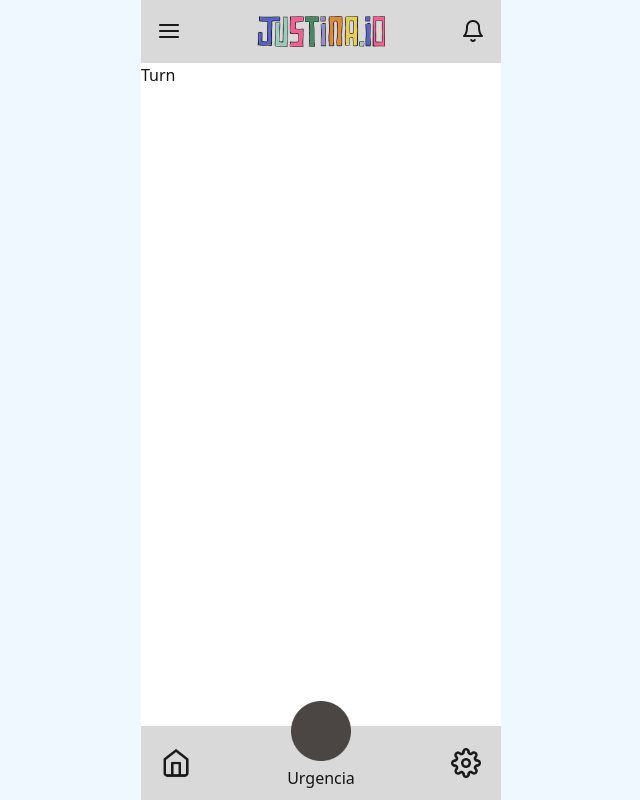
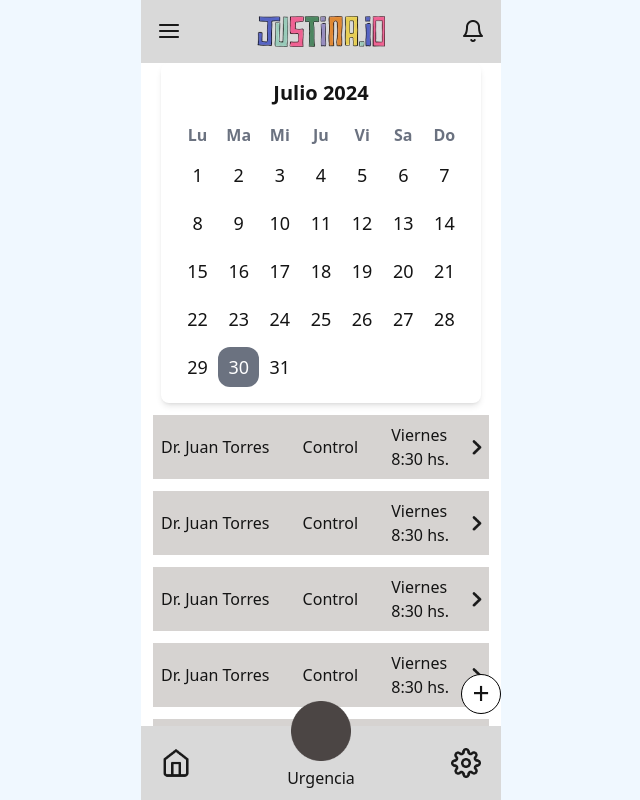
Before and after one commit to No-Country-simulation/h1-04-java-react, a React (Vite) app in the folder client/: page /turn-calendar in a window 1280 px wide. Shown: the whole page, without its empty margins (319-959 px from the left). Built offline with nearby package versions, Linux system fonts and the light colour scheme.

Commit message:
calendar

```diff
--- a/client/src/Components/NavBar/NavBar.jsx
+++ b/client/src/Components/NavBar/NavBar.jsx
@@ -43,7 +43,7 @@ const NavBar = () => {
             </div>
 
             <ul className='space-y-4'>
-              <a href='/new-turn' className='flex items-center'>
+              <a href='/turn-calendar' className='flex items-center'>
                 <img src={calendarIcon} alt='turnos' className='w-6 h-6 mr-2' />
                 Turnos <span className='badge ml-auto'>1</span>
               </a>
--- a/client/src/Components/Patient/Turn/NewTurn/NewTurn.jsx
+++ b/client/src/Components/Patient/Turn/NewTurn/NewTurn.jsx
@@ -1,5 +1,6 @@
 import React, { useState } from "react";
 import check from "../../../../Assets/Imgs/check.png";
+import Calendar from "../../../../helpers/atoms/Calendar";
 
 const NewTurn = () => {
   const [selectedEspecialidad, setSelectedEspecialidad] = useState("");
--- /dev/null
+++ b/client/src/Components/Patient/Turn/TurnCalendar/TurnCalendar.jsx
@@ -0,0 +1,45 @@
+import React from "react";
+import Calendar from "../../../../helpers/atoms/Calendar";
+import Turns from "../Turns";
+import { Link } from "react-router-dom";
+
+export default function TurnCalendar() {
+  return (
+    <div className='mt-0'>
+      <Calendar />
+      <Turns
+        doctor={"Dr. Juan Torres"}
+        time={"8:30 hs."}
+        href={"/"}
+        type={"Control"}
+      />
+      <Turns
+        doctor={"Dr. Juan Torres"}
+        time={"8:30 hs."}
+        href={"/"}
+        type={"Control"}
+      />
+      <Turns
+        doctor={"Dr. Juan Torres"}
+        time={"8:30 hs."}
+        href={"/"}
+        type={"Control"}
+      />
+      <Turns
+        doctor={"Dr. Juan Torres"}
+        time={"8:30 hs."}
+        href={"/"}
+        type={"Control"}
+      />
+      <Turns
+        doctor={"Dr. Juan Torres"}
+        time={"8:30 hs."}
+        href={"/"}
+        type={"Control"}
+      />
+      <button className='rounded-full border-black border w-10 h-10 text-3xl pb-9 left-80 bottom-3 sticky bg-white'>
+        <Link to={"/new-turn"}>+</Link>
+      </button>
+    </div>
+  );
+}
--- /dev/null
+++ b/client/src/Components/Patient/Turn/Turns.jsx
@@ -0,0 +1,27 @@
+import PropTypes from "prop-types";
+import arrow from "../../../Assets/Imgs/arrow.png";
+
+const Turns = ({ doctor, time, href, type }) => {
+  return (
+    <div className='bg-stone-300  flex justify-between items-center py-2 m-3'>
+      <div>
+        <p className='ml-2'>{doctor}</p>
+      </div>
+      <div>
+        <p className=''>{type}</p>
+      </div>
+      <div className='flex items-center'>
+        <div>
+          <p>Viernes</p>
+          <p>{time}</p>
+        </div>
+
+        <a href={href}>
+          <img src={arrow} alt='arrow' className='w-6 h-6 ml-4' />
+        </a>
+      </div>
+    </div>
+  );
+};
+
+export default Turns;
--- a/client/src/Router/Routers.jsx
+++ b/client/src/Router/Routers.jsx
@@ -10,19 +10,20 @@ import Turn from "../Components/Patient/Turn/Turn.jsx";
 import Treatments from "../Components/Patient/Treatments/Treatments.jsx";
 import Treatment from "../Components/Patient/Treatment/Treatment.jsx";
 import NewTurn from "../Components/Patient/Turn/NewTurn/NewTurn.jsx";
+import TurnCalendar from "../Components/Patient/Turn/TurnCalendar/TurnCalendar.jsx";
 
 const Router = () => {
   return (
     <BrowserRouter>
       <div className='bg-white w-[360px] h-[800px] flex flex-col justify-between'>
         <NavBar />
-        <div className='h-full'>
+        <div className='h-full relative overflow-y-auto'>
           <Routes>
             <Route exact path='/login' element={<Login />} />
             <Route exact path='/register' element={<Register />} />
 
             <Route exact path='/patient' element={<HomePatient />} />
-            <Route exact path='/turn-calendar' element={<Turn />} />
+            <Route exact path='/turn-calendar' element={<TurnCalendar />} />
             <Route exact path='/new-turn' element={<NewTurn />} />
             <Route exact path='/confirm-new-turn' element={<Turn />} />
             <Route exact path='/error-new-turn' element={<Turn />} />
--- /dev/null
+++ b/client/src/helpers/atoms/Calendar.jsx
@@ -0,0 +1,72 @@
+import React from "react";
+
+const Calendar = () => {
+  const now = new Date();
+  const monthNames = [
+    "Enero",
+    "Febrero",
+    "Marzo",
+    "Abril",
+    "Mayo",
+    "Junio",
+    "Julio",
+    "Agosto",
+    "Septiembre",
+    "Octubre",
+    "Noviembre",
+    "Diciembre",
+  ];
+  const daysOfWeek = ["Lu", "Ma", "Mi", "Ju", "Vi", "Sa", "Do"];
+
+  const month = now.getMonth();
+  const year = now.getFullYear();
+  const today = now.getDate();
+
+  // Get first day of the month
+  const firstDay = new Date(year, month, 1).getDay();
+  // Get the number of days in the month
+  const daysInMonth = new Date(year, month + 1, 0).getDate();
+
+  // Create a matrix for the calendar days
+  const calendarDays = [];
+  let week = Array(firstDay === 0 ? 6 : firstDay - 1).fill(""); // Fill initial empty days
+  for (let day = 1; day <= daysInMonth; day++) {
+    if (week.length === 7) {
+      calendarDays.push(week);
+      week = [];
+    }
+    week.push(day);
+  }
+  while (week.length < 7) {
+    week.push("");
+  }
+  calendarDays.push(week);
+
+  return (
+    <div className='w-80 mx-auto  p-4 bg-white shadow-md rounded-lg'>
+      <div className='text-center font-bold text-xl mb-4'>
+        {monthNames[month]} {year}
+      </div>
+      <div className='grid grid-cols-7 text-center gap-y-2'>
+        {daysOfWeek.map((day, index) => (
+          <div key={index} className='font-semibold text-gray-500'>
+            {day}
+          </div>
+        ))}
+        {calendarDays.flat().map((day, index) => (
+          <div
+            key={index}
+            className={`h-10 flex items-center justify-center text-lg
+              ${day ? "" : ""}
+              ${day === today ? "bg-gray-500 text-white rounded-xl" : ""}
+            `}
+          >
+            {day}
+          </div>
+        ))}
+      </div>
+    </div>
+  );
+};
+
+export default Calendar;
```
